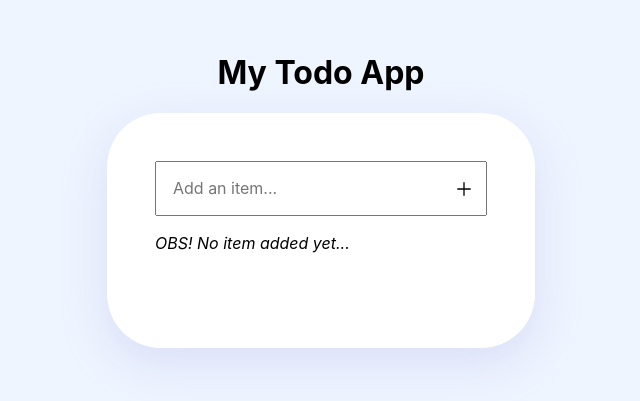
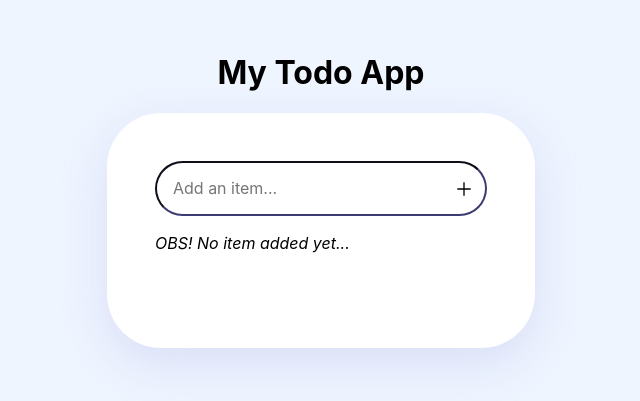
Before and after one commit to naimlatifi5/my-to-do-app, a React (Create React App) app: page / in a window 1280 px wide. Shown: the part 209-610 px from the top of the page, without its empty margins (319-959 px from the left). Built offline with nearby package versions, Linux system fonts and the light colour scheme.

Commit message:
modified input field to have border

```diff
--- a/src/components/AddToDo.tsx
+++ b/src/components/AddToDo.tsx
@@ -10,6 +10,8 @@ const Input = styled.input`
   justify-content: center;
   align-items: center;
   margin-bottom: 18px;
+  border-radius: 30px;
+  border-color: #3b3b71;
 `
 
 const FormWrapper = styled.form`
```
